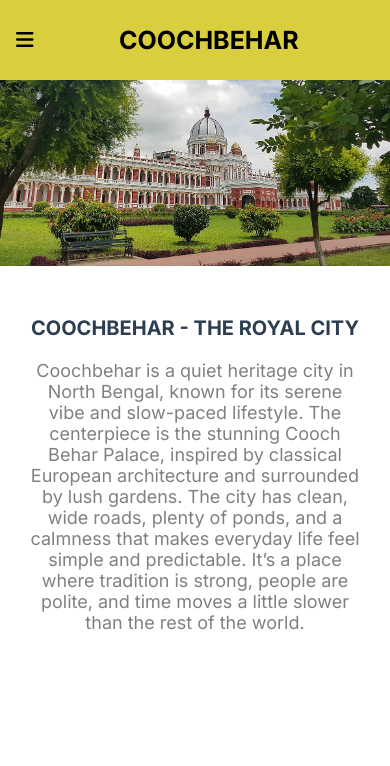
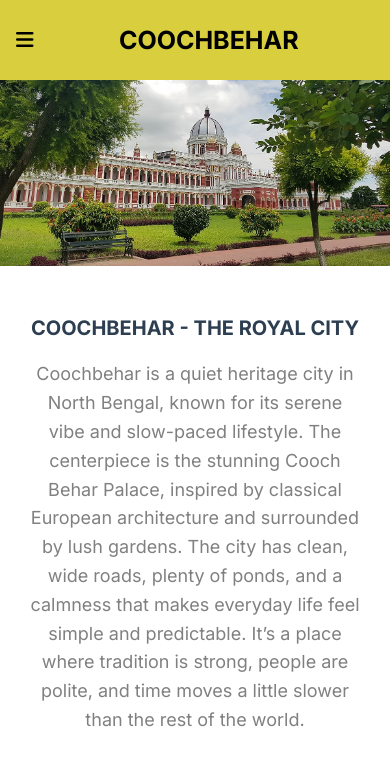
Before and after one commit to abk2191/coochbehar, a React (Vite) app: page / in a window 390 px wide. Shown: the top 766 px of the page. Built offline with nearby package versions, Linux system fonts and the light colour scheme; a web font is replaced by a local one.

Commit message:
Added new features

```diff
--- a/src/index.css
+++ b/src/index.css
@@ -65,6 +65,7 @@ body {
   color: grey;
   text-align: center;
   text-wrap: wrap;
+  line-height: 1.6;
 }
 
 .menu-btn-div {
@@ -120,6 +121,7 @@ body {
 
   .city-description p {
     font-size: 18px;
+    line-height: 1.6;
   }
 
   .menu-btn {
```
